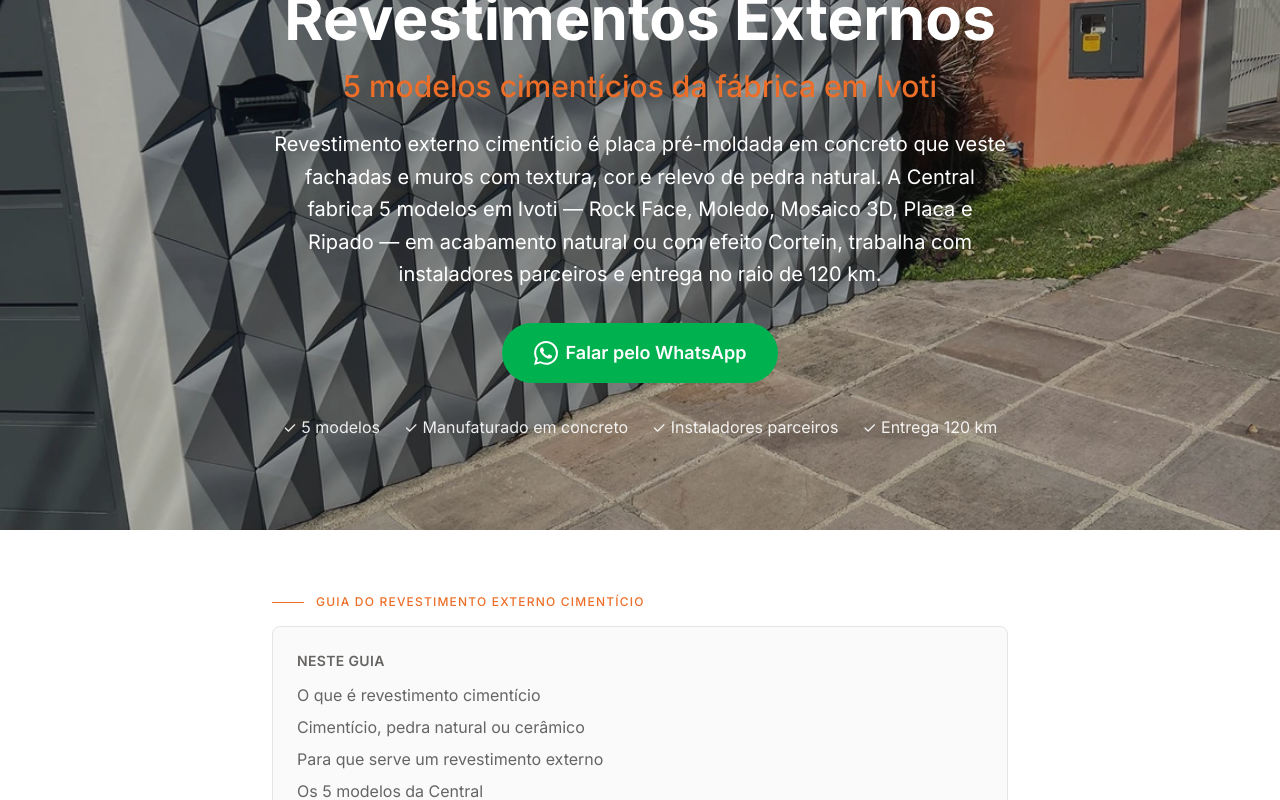
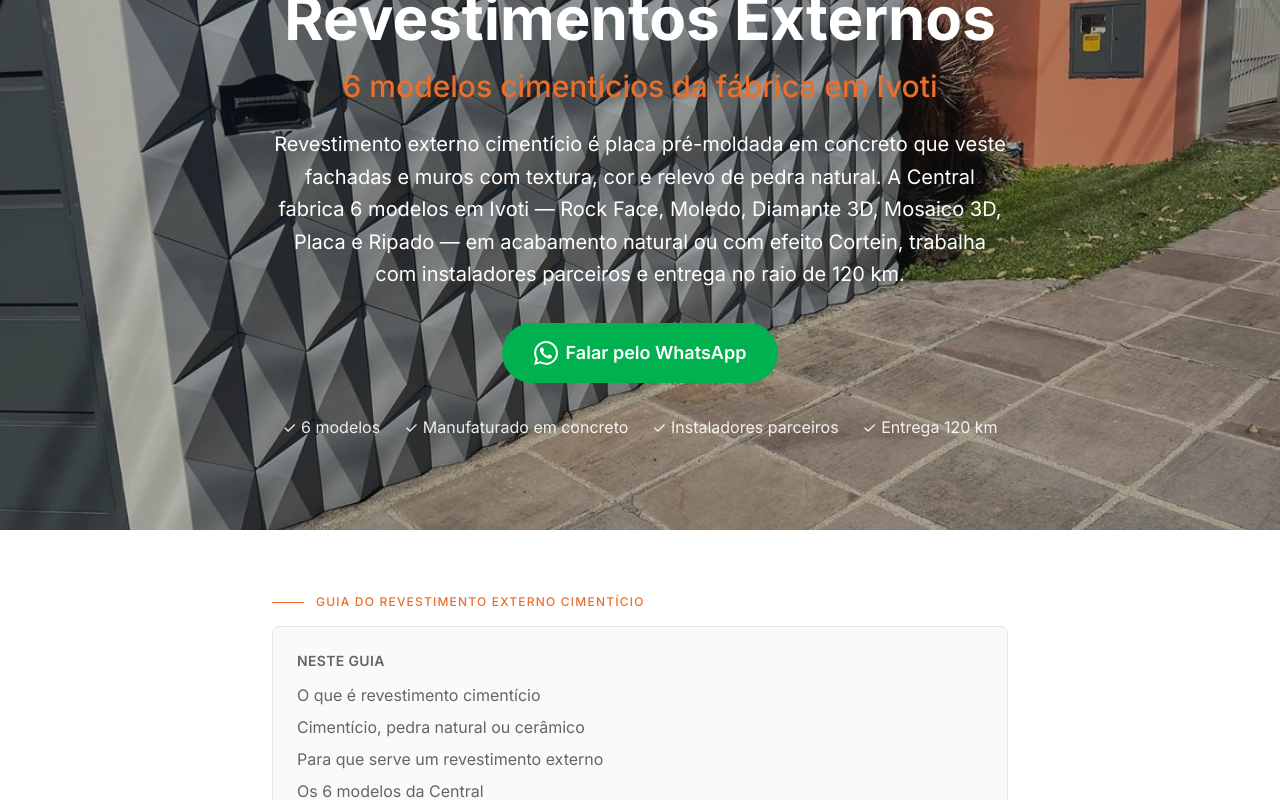
Before and after one commit to centraldoconcretosuporte-creator/central-do-concreto, a Next.js app: page /revestimentos-externos in a window 1280 px wide. Shown: the part 220-1020 px from the top of the page. Built offline with nearby package versions, Linux system fonts and the light colour scheme.

Commit message:
feat(revestimentos-externos): adiciona Diamante 3D como 6 modelo + bloco entrega agil + sitemap

```diff
--- a/app/revestimentos-externos/page.tsx
+++ b/app/revestimentos-externos/page.tsx
@@ -9,9 +9,9 @@ const WHATSAPP_URL = "https://wa.me/5551996691757";
 const SITE_URL = "https://centraldoconcretoentrega.com.br";
 
 const PAGE_TITLE =
-  "Revestimentos Externos Cimentícios: 5 Modelos, Aplicações e Entrega | Central do Concreto";
+  "Revestimentos Externos Cimentícios: 6 Modelos, Aplicações e Entrega | Central do Concreto";
 const PAGE_DESCRIPTION =
-  "Revestimento externo manufaturado em concreto em 5 modelos cimentícios — Rock Face, Moledo, Mosaico 3D, Placa e Ripado — com instaladores parceiros e entrega no raio de 120 km a partir de Ivoti-RS.";
+  "Revestimento externo manufaturado em concreto em 6 modelos cimentícios — Rock Face, Moledo, Diamante 3D, Mosaico 3D, Placa e Ripado — com instaladores parceiros e entrega no raio de 120 km a partir de Ivoti-RS.";
 
 export const metadata: Metadata = {
   title: PAGE_TITLE,
@@ -72,6 +72,18 @@ const modelos: Modelo[] = [
       "Revestimento Moledo em concreto cimentício · formatos irregulares acabamento natural · Central do Concreto Ivoti RS",
   },
   {
+    slug: "diamante-3d",
+    nome: "Diamante 3D",
+    bio: "Facetas diagonais formando padrão de diamantes em alto relevo",
+    descricao:
+      "Peças quadradas com 4 facetas diagonais que formam padrão de diamantes em alto relevo · efeito tridimensional intenso pela alternância de luz e sombra entre as facetas. Indicado para muros e fachadas que pedem ponto focal visual de grande impacto · funciona em painéis pontuais (entrada, área social) ou parede inteira. Acabamento natural cinza · disponível também com efeito Cortein.",
+    foto: "/cluster-revestimentos-externos/revestimentos-diamante-3d-cimenticio-ivoti.webp",
+    cardAlt:
+      "Revestimento Diamante 3D cimentício · facetas diagonais formando padrão de diamantes em alto relevo · Central do Concreto Ivoti RS",
+    blocoAlt:
+      "Muro residencial com revestimento Diamante 3D em concreto cimentício · facetas diagonais em alto relevo · Central do Concreto Ivoti RS",
+  },
+  {
     slug: "mosaico-3d",
     nome: "Mosaico 3D",
     bio: "Peças cúbicas em relevo tridimensional",
@@ -120,7 +132,7 @@ const faqs = [
   },
   {
     q: "Qual a diferença entre revestimento natural e com efeito Cortein?",
-    a: "O revestimento natural mantém o acabamento cinza original do concreto, com visual cru e contemporâneo. O efeito Cortein simula ferro oxidado/envelhecido com tons quentes de laranja e marrom · é tratamento aplicado em fábrica nas peças que pedem visual mais marcante. Os 5 modelos da Central podem ser pedidos nas duas opções.",
+    a: "O revestimento natural mantém o acabamento cinza original do concreto, com visual cru e contemporâneo. O efeito Cortein simula ferro oxidado/envelhecido com tons quentes de laranja e marrom · é tratamento aplicado em fábrica nas peças que pedem visual mais marcante. Os 6 modelos da Central podem ser pedidos nas duas opções.",
   },
   {
     q: "Quantas peças cabem em 1 m² de fachada?",
@@ -195,7 +207,7 @@ const jsonLd = {
           name: "Qual a diferença entre revestimento natural e com efeito Cortein?",
           acceptedAnswer: {
             "@type": "Answer",
-            text: "O revestimento natural mantém o acabamento cinza original do concreto, com visual cru e contemporâneo. O efeito Cortein simula ferro oxidado/envelhecido com tons quentes de laranja e marrom · é tratamento aplicado em fábrica nas peças que pedem visual mais marcante. Os 5 modelos da Central podem ser pedidos nas duas opções.",
+            text: "O revestimento natural mantém o acabamento cinza original do concreto, com visual cru e contemporâneo. O efeito Cortein simula ferro oxidado/envelhecido com tons quentes de laranja e marrom · é tratamento aplicado em fábrica nas peças que pedem visual mais marcante. Os 6 modelos da Central podem ser pedidos nas duas opções.",
           },
         },
         {
@@ -268,14 +280,14 @@ export default function RevestimentosExternosPage() {
           <h1 className="text-4xl md:text-5xl lg:text-6xl font-bold mb-6 leading-tight">
             Revestimentos Externos
             <span className="block text-2xl md:text-3xl font-medium mt-3 text-cc-orange">
-              5 modelos cimentícios da fábrica em Ivoti
+              6 modelos cimentícios da fábrica em Ivoti
             </span>
           </h1>
           <p className="text-lg md:text-xl mb-8 leading-relaxed">
             Revestimento externo cimentício é placa pré-moldada em concreto que
             veste fachadas e muros com textura, cor e relevo de pedra natural. A
-            Central fabrica 5 modelos em Ivoti — Rock Face, Moledo, Mosaico 3D,
-            Placa e Ripado — em acabamento natural ou com efeito Cortein,
+            Central fabrica 6 modelos em Ivoti — Rock Face, Moledo, Diamante 3D,
+            Mosaico 3D, Placa e Ripado — em acabamento natural ou com efeito Cortein,
             trabalha com instaladores parceiros e entrega no raio de 120 km.
           </p>
           <a
@@ -295,7 +307,7 @@ export default function RevestimentosExternosPage() {
             Falar pelo WhatsApp
           </a>
           <p className="mt-8 text-sm md:text-base text-white/90 flex flex-wrap justify-center gap-x-6 gap-y-2">
-            <span>✓ 5 modelos</span>
+            <span>✓ 6 modelos</span>
             <span>✓ Manufaturado em concreto</span>
             <span>✓ Instaladores parceiros</span>
             <span>✓ Entrega 120 km</span>
@@ -332,7 +344,7 @@ export default function RevestimentosExternosPage() {
               </li>
               <li>
                 <a href="#os-5-modelos" className="hover:text-cc-orange underline-offset-4 hover:underline transition-colors">
-                  Os 5 modelos da Central
+                  Os 6 modelos da Central
                 </a>
               </li>
               <li>
@@ -433,8 +445,8 @@ export default function RevestimentosExternosPage() {
 
         <div className="my-12 relative aspect-[4/3] overflow-hidden rounded-lg">
           <Image
-            src="/cluster-revestimentos-externos/revestimentos-mosaico-3d-cimenticio-ivoti.webp"
-            alt="Revestimento Mosaico 3D cimentício · peças cúbicas em relevo tridimensional · Central do Concreto Ivoti RS"
+            src="/cluster-revestimentos-externos/revestimentos-diamante-3d-cimenticio-ivoti.webp"
+            alt="Muro residencial com revestimento Diamante 3D cimentício · facetas diagonais formando padrão em alto relevo · Central do Concreto Ivoti RS"
             fill
             className="object-cover"
             sizes="(min-width: 768px) 768px, 100vw"
@@ -442,17 +454,17 @@ export default function RevestimentosExternosPage() {
         </div>
 
         <h2 id="os-5-modelos" className="text-3xl md:text-4xl font-bold mt-12 mb-6 scroll-mt-24">
-          Quais são os 5 modelos da Central do Concreto?
+          Quais são os 6 modelos da Central do Concreto?
         </h2>
         <p className="text-lg leading-relaxed mb-8">
-          A Central fabrica 5 modelos catalogados em revestimento cimentício, do
+          A Central fabrica 6 modelos catalogados em revestimento cimentício, do
           Rock Face (placas regulares 30×10 cm em variantes cromáticas) ao Moledo
-          (formatos irregulares com 17 medidas misturadas), passando por Mosaico
-          3D, Placa Cimentícia e Ripado Cimentício. Toque em cada card para ver
-          detalhe.
+          (formatos irregulares com 17 medidas misturadas), passando por Diamante
+          3D, Mosaico 3D, Placa Cimentícia e Ripado Cimentício. Toque em cada card
+          para ver detalhe.
         </p>
 
-        {/* GRADE 5 CARDS */}
+        {/* GRADE 6 CARDS */}
         <div className="grid grid-cols-2 md:grid-cols-3 lg:grid-cols-4 gap-4 mb-16">
           {modelos.map((m) => (
             <Link
@@ -488,7 +500,7 @@ export default function RevestimentosExternosPage() {
           Revestimento cimentício da Central pode ser entregue em dois
           acabamentos: natural (cinza original da peça) ou com efeito Cortein
           (simulando ferro oxidado/envelhecido com tons quentes de laranja e
-          marrom). A Central oferece os 5 modelos nas duas opções. O comparativo
+          marrom). A Central oferece os 6 modelos nas duas opções. O comparativo
           completo entre cimentício manufaturado e pedra natural fica na página
           dedicada{" "}
           <a
@@ -543,12 +555,12 @@ export default function RevestimentosExternosPage() {
         </p>
       </article>
 
-      {/* 5 ANCHOR SECTIONS */}
+      {/* 6 ANCHOR SECTIONS */}
       <section className="bg-cc-gray-50 py-16">
         <div className="container mx-auto px-4 max-w-4xl">
           <Eyebrow className="mb-4">Catálogo completo</Eyebrow>
           <h2 className="text-3xl md:text-4xl font-bold mb-12">
-            Os 5 modelos em detalhe
+            Os 6 modelos em detalhe
           </h2>
           <div className="space-y-12">
             {modelos.map((m) => {
@@ -627,6 +639,25 @@ export default function RevestimentosExternosPage() {
         </div>
       </section>
 
+      {/* ENTREGA ÁGIL */}
+      <section className="container mx-auto px-4 py-16 max-w-3xl">
+        <div className="relative aspect-[4/3] overflow-hidden rounded-lg mb-6">
+          <Image
+            src="/cluster-revestimentos-externos/revestimentos-entrega-frota-propria-ivoti.webp"
+            alt="Caminhão Central do Concreto entregando peças em obra residencial · Ivoti RS"
+            fill
+            className="object-cover"
+            sizes="(min-width: 768px) 768px, 100vw"
+          />
+        </div>
+        <p className="text-lg leading-relaxed text-cc-gray-700">
+          Frota própria · sai da fábrica em Ivoti direto pra obra do cliente. Sem
+          terceirização, com peças paletizadas e descarga no local. Prazo
+          combinado conforme volume e cronograma da obra · sem intermediário
+          entre fábrica e cliente.
+        </p>
+      </section>
+
       {/* FAQ */}
       <section className="container mx-auto px-4 py-16 max-w-3xl">
         <div className="text-center mb-10">
@@ -662,7 +693,7 @@ export default function RevestimentosExternosPage() {
             Pronto pra orçar seu revestimento cimentício?
           </h2>
           <p className="text-lg text-white/95 mb-8 leading-relaxed">
-            Fabricação local em Ivoti · 5 modelos disponíveis · natural ou efeito
+            Fabricação local em Ivoti · 6 modelos disponíveis · natural ou efeito
             Cortein · instaladores parceiros indicados · entrega no raio de 120
             km. Toque abaixo e fale pelo WhatsApp com a Central.
           </p>
--- a/app/sitemap.ts
+++ b/app/sitemap.ts
@@ -25,6 +25,7 @@ export default function sitemap(): MetadataRoute.Sitemap {
     { url: `${SITE_URL}/produtos/fossa-e-filtro`, lastModified: now, changeFrequency: "yearly", priority: 0.7 },
     { url: `${SITE_URL}/produtos/revestimentos-de-concreto`, lastModified: now, changeFrequency: "yearly", priority: 0.8 },
     { url: `${SITE_URL}/cobogos`, lastModified: now, changeFrequency: "weekly", priority: 0.9 },
+    { url: `${SITE_URL}/revestimentos-externos`, lastModified: now, changeFrequency: "weekly", priority: 0.9 },
     { url: `${SITE_URL}/cobogos/fachada`, lastModified: now, changeFrequency: "monthly", priority: 0.8 },
     { url: `${SITE_URL}/cobogos/muro`, lastModified: now, changeFrequency: "monthly", priority: 0.8 },
     { url: `${SITE_URL}/cobogos/pintado-ou-natural`, lastModified: now, changeFrequency: "monthly", priority: 0.8 },
```
Also changed, not shown: public/cluster-revestimentos-externos/revestimentos-diamante-3d-cimenticio-ivoti.webp (added), public/cluster-revestimentos-externos/revestimentos-entrega-frota-propria-ivoti.webp (added).
